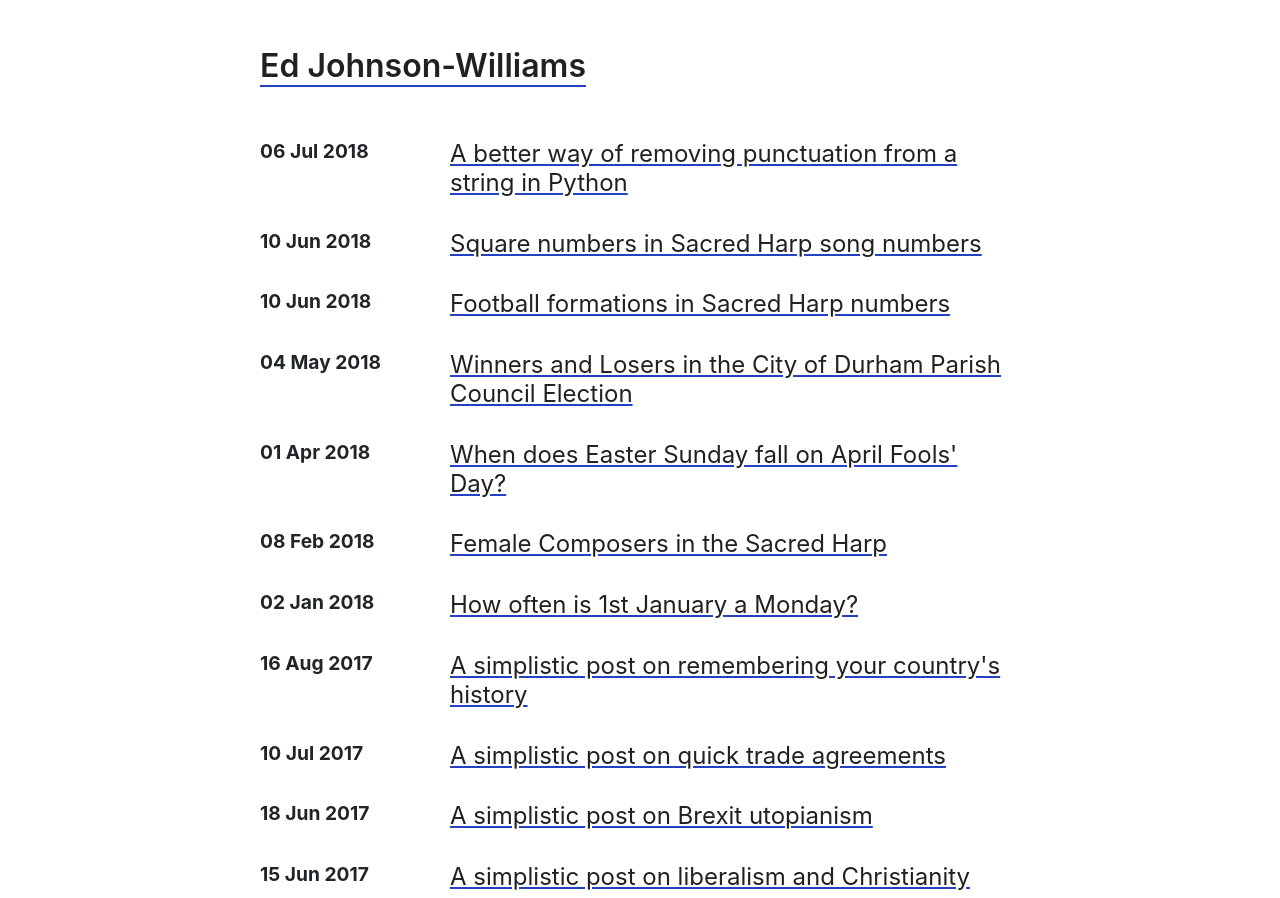
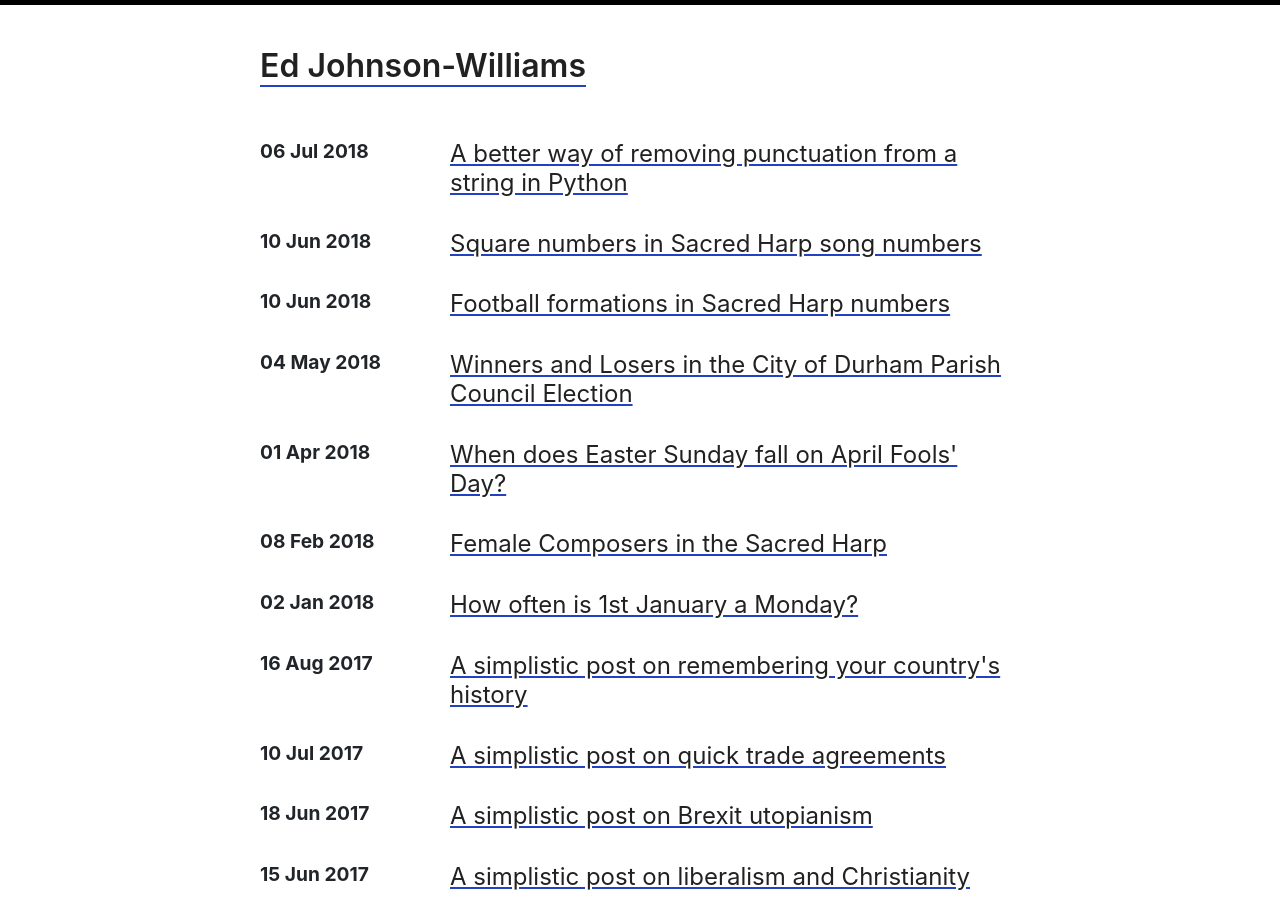
Before and after one commit to edjw/edjw.github.io, a Jekyll site: the page built from index.html, in a window 1280 px wide. Shown: the top 898 px of the page. Built offline with Jekyll 4.4.1, drawn with Linux system fonts in a browser that asks for light colours; some of the changed text lies outside the part shown; grey boxes are pictures that could not be loaded.

Commit message:
includes was in the wrong folder the whole time

```diff
--- a/_layouts/default.html
+++ b/_layouts/default.html
@@ -17,7 +17,7 @@
 
 <body>
     <div class="container">
-
+        {% include scrollbar_indicator.html %}
         <div class="row mt-5 mb-4">
             <div class="col-10 offset-1 col-md-8 offset-md-2 p-0">
                 <h1 class="title">
```
Also changed, not shown: _includes/footer.html (renamed from _layouts/_includes/footer.html), _includes/main_js.html (renamed from _layouts/_includes/main_js.html), _includes/scrollbar_indicator.html (renamed from _layouts/_includes/scrollbar_indicator.html).
